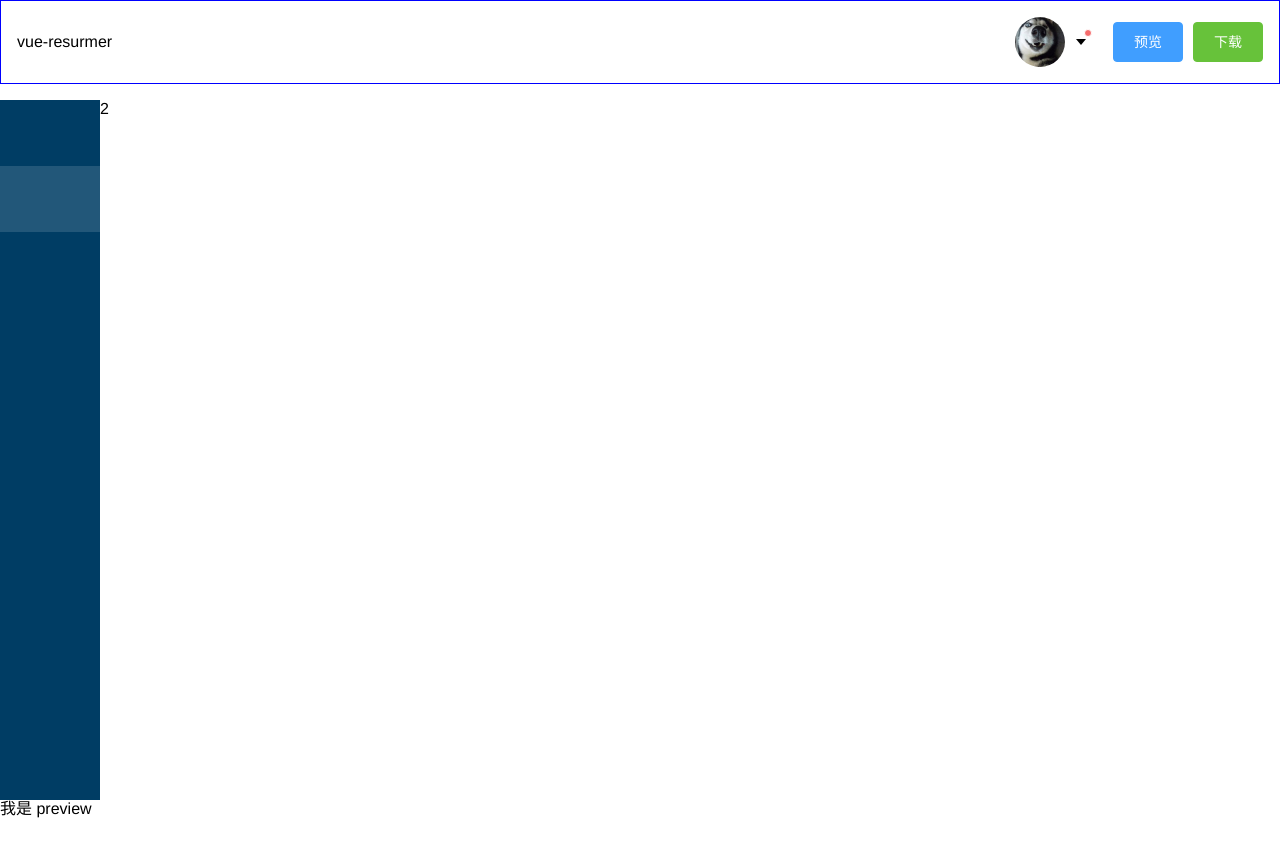
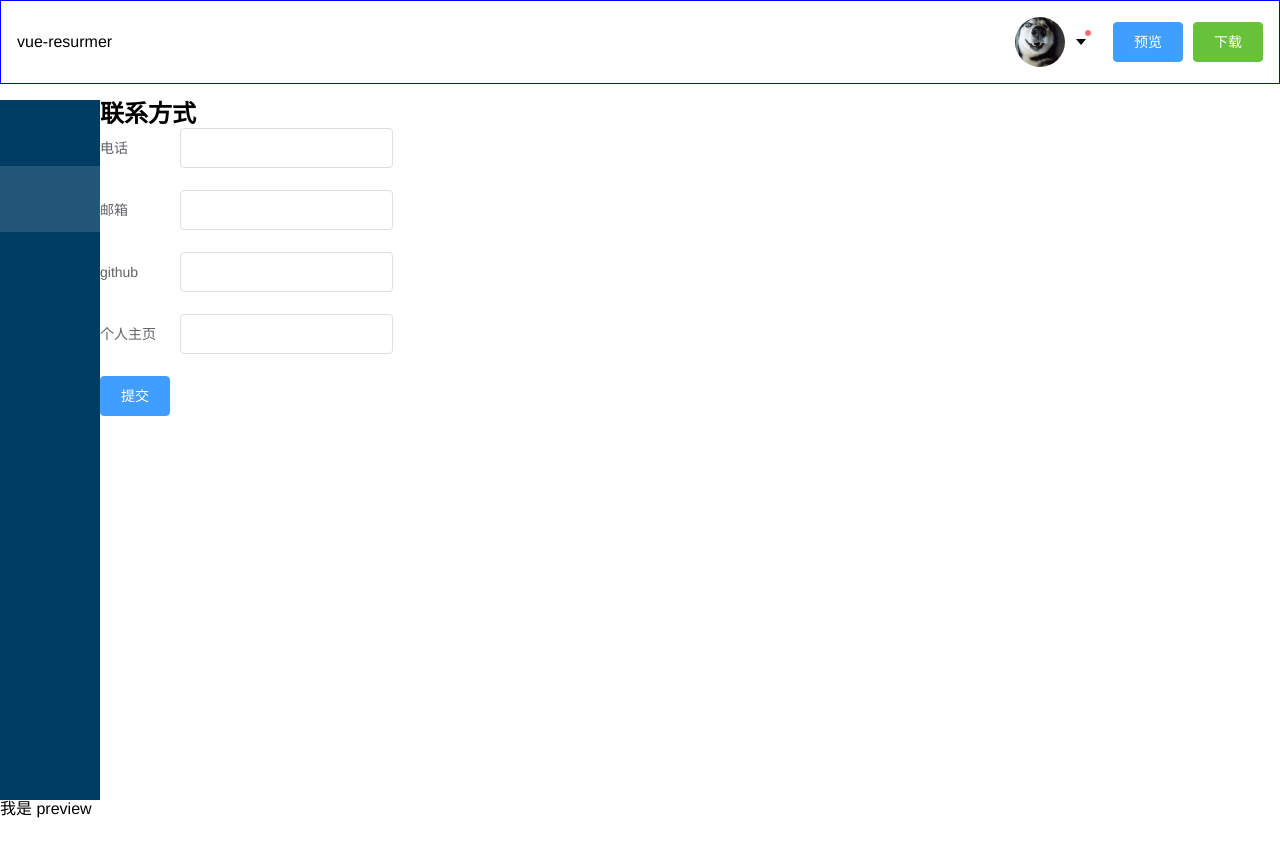
Before and after one commit to Ice-cor/vue-resumer, a Vue app: page / in a window 1280 px wide. Both pictures are taken after a click on the item 50 px from the left and 199 px from the top of the page. Shown: the top 854 px of the page. Built offline with nearby package versions, Linux system fonts and the light colour scheme.

Commit message:
个人信息&&联系方式完成

```diff
--- a/src/components/Editor.vue
+++ b/src/components/Editor.vue
@@ -12,8 +12,28 @@
             </ol>
         </nav>
         <ol>
-            <li v-show="currentTarget ===0">1</li>
-            <li v-show="currentTarget ===1">2</li>
+            <li v-show="currentTarget ===0">
+               <FormProfile v-bind:profile="profile"/>
+
+            </li>
+            <li v-show="currentTarget ===1">
+                <h2>联系方式</h2>
+                <el-form :label-position="'left'" label-width="80px" :model="contactInfo">
+                    <el-form-item label="电话">
+                        <el-input v-model="contactInfo.phone"></el-input>
+                    </el-form-item>
+                    <el-form-item label="邮箱">
+                        <el-input v-model="contactInfo.email"></el-input>
+                    </el-form-item>
+                    <el-form-item label="github">
+                        <el-input v-model="contactInfo.github"></el-input>
+                    </el-form-item>
+                    <el-form-item label="个人主页">
+                        <el-input v-model="contactInfo.homePage"></el-input>
+                    </el-form-item>
+                    <el-button type="primary">提交</el-button>
+                </el-form>
+            </li>
             <li v-show="currentTarget ===2">3</li>
             <li v-show="currentTarget ===3">4</li>
             <li v-show="currentTarget ===4">5</li>
@@ -23,8 +43,11 @@
 </template>
 
 <script>
+import FormProfile from'./editor/formProfile'
+
 export default {
   name: "editor",
+  components:{FormProfile},
   data() {
     return {
       icons: [
@@ -35,7 +58,21 @@ export default {
         "#icon-lights",
         "#icon-info"
       ],
-      currentTarget: 0
+      currentTarget: 0,
+      profile:{
+          name: '',
+          jop: '',
+          headPortrait: ''
+      },
+      contactInfo:{
+          phone: '',
+          email: '',
+          github: '',
+          homePage: ''
+      },
+      project:[
+          {}
+      ]
     };
   },
   methods: {
@@ -46,7 +83,7 @@ export default {
 };
 </script>
 
-<style scoped lang="scss">
+<style  lang="scss">
 #editor {
   height: 100%;
   width: 40em;
@@ -66,6 +103,7 @@ export default {
     }
   }
 }
+
 .icon {
   width: 32px;
   height: 32px;
@@ -73,4 +111,29 @@ export default {
   fill: rgb(200, 200, 200);
   overflow: hidden;
 }
+
+/*图片上传样式*/
+  .el-upload {
+    border: 1px dashed #d9d9d9;
+    border-radius: 6px;
+    cursor: pointer;
+    position: relative;
+    overflow: hidden;
+  }
+  .el-upload:hover {
+    border-color: #409EFF;
+  }
+  .avatar-uploader-icon {
+    font-size: 28px;
+    color: #8c939d;
+    width: 178px;
+    height: 178px;
+    line-height: 178px;
+    text-align: center;
+  }
+  .avatar {
+    width: 178px;
+    height: 178px;
+    display: block;
+  }
 </style>
--- /dev/null
+++ b/src/components/editor/formProfile.vue
@@ -0,0 +1,20 @@
+<template>
+    <div>
+        <h2>个人信息</h2>
+        <el-form :label-position="'left'" label-width="80px" :model="profile">
+            <el-form-item label="姓名">
+                <el-input v-model="profile.name"></el-input>
+            </el-form-item>
+            <el-form-item label="求职意向">
+                <el-input v-model="profile.jop"></el-input>
+            </el-form-item>
+            <el-button type="primary">提交</el-button>
+        </el-form>
+    </div>
+</template>
+
+<script>
+export default {
+  props: ["profile"]
+};
+</script>
```
Also changed, not shown: 1 other file (tests, documents, lock files or other folders).
